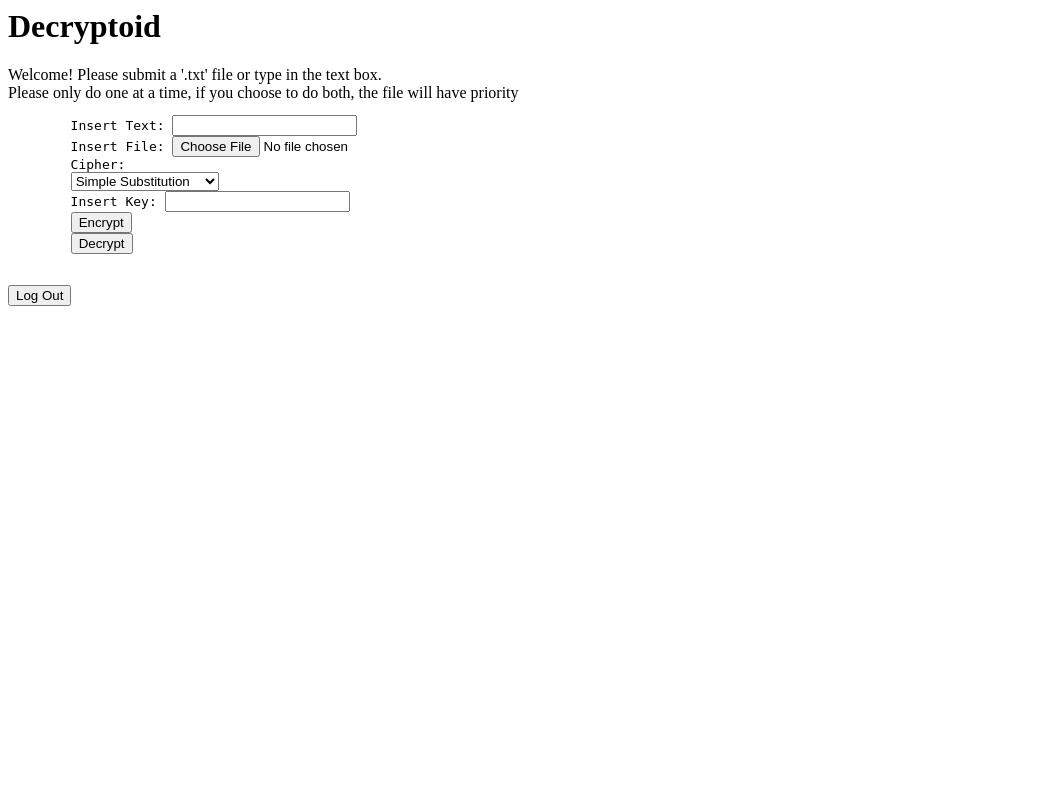
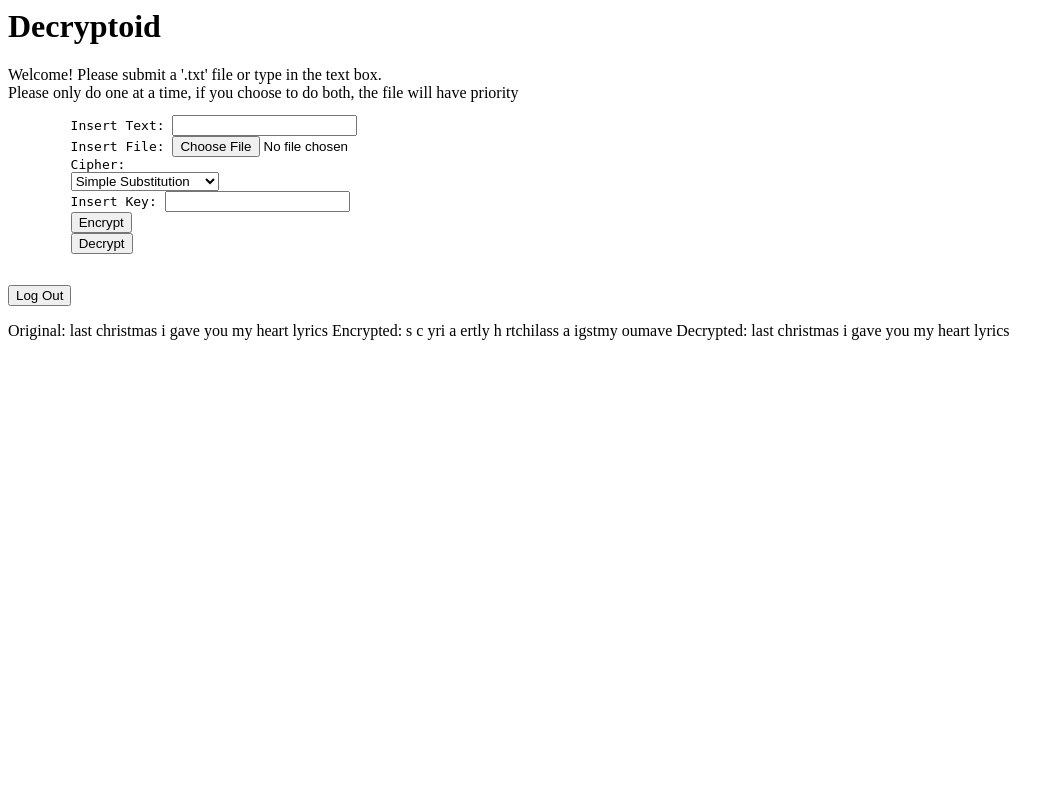
Before and after one commit to YengHer919/CS174Decryptoid, a PHP site: page /home.php in a window 1280 px wide. Shown: the whole page, without its empty margins (0-1064 px from the left). Run offline with PHP 8.4, Linux system fonts and the light colour scheme; the visitor is signed in with stand-in values (Sample User, id 1); data that the repository does not hold is empty; a stand-in replaces the project's code that opens the database connection.

Commit message:
Added DT example

```diff
--- a/home.php
+++ b/home.php
@@ -197,4 +197,13 @@
             <br>
         _END;
     }
+
+    //Example Testing, delete/comment when done
+     $key = "qwertyabc";
+    $message = "last christmas i gave you my heart lyrics";
+    $encrypted = doubleTransposition($key, $message);
+    $decrypted = doubleTranspositionDecrypt($key, $encrypted);
+    echo "Original: $message\n";
+    echo "Encrypted: $encrypted\n";
+    echo "Decrypted: $decrypted\n";
 ?>
```
